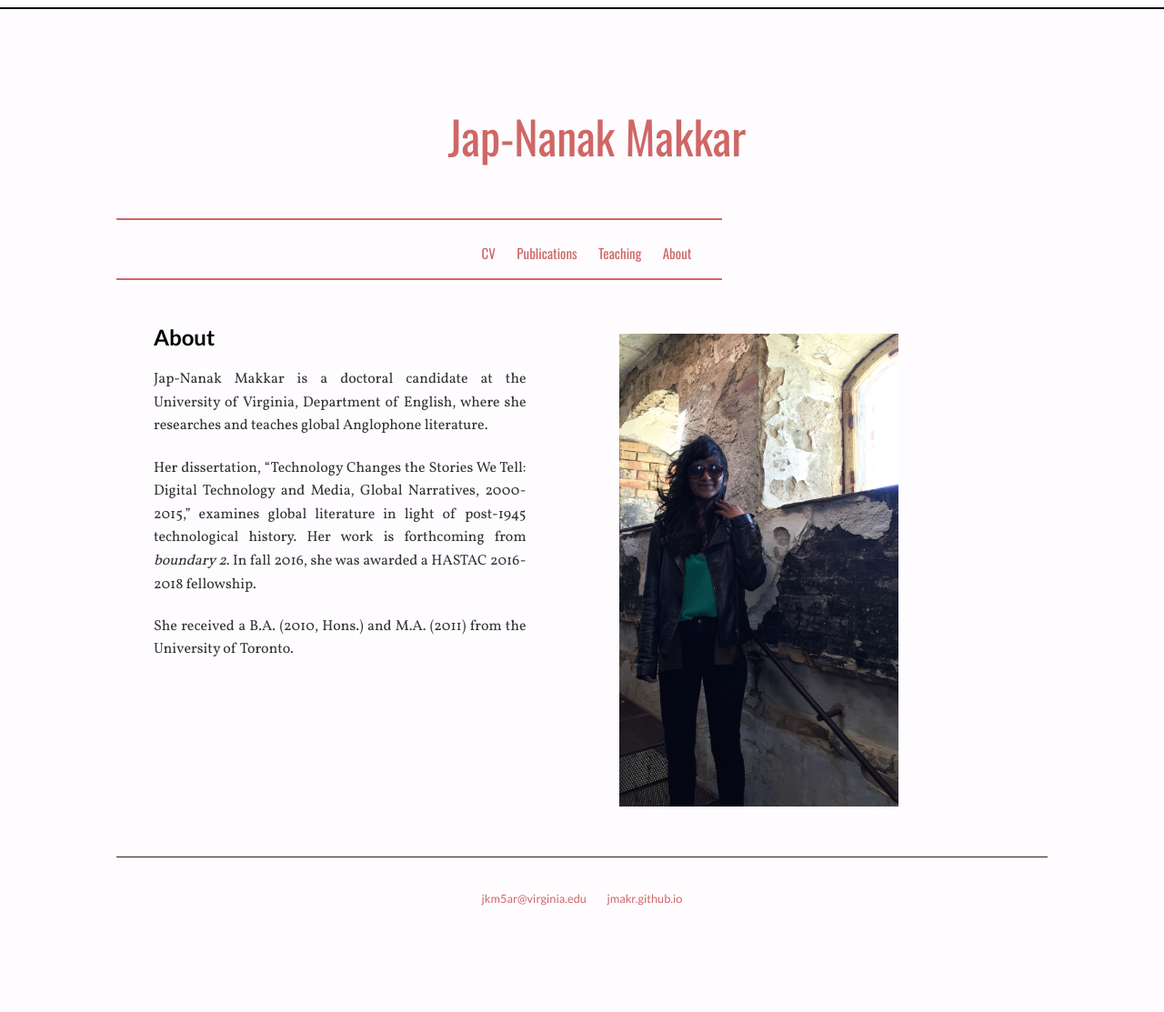
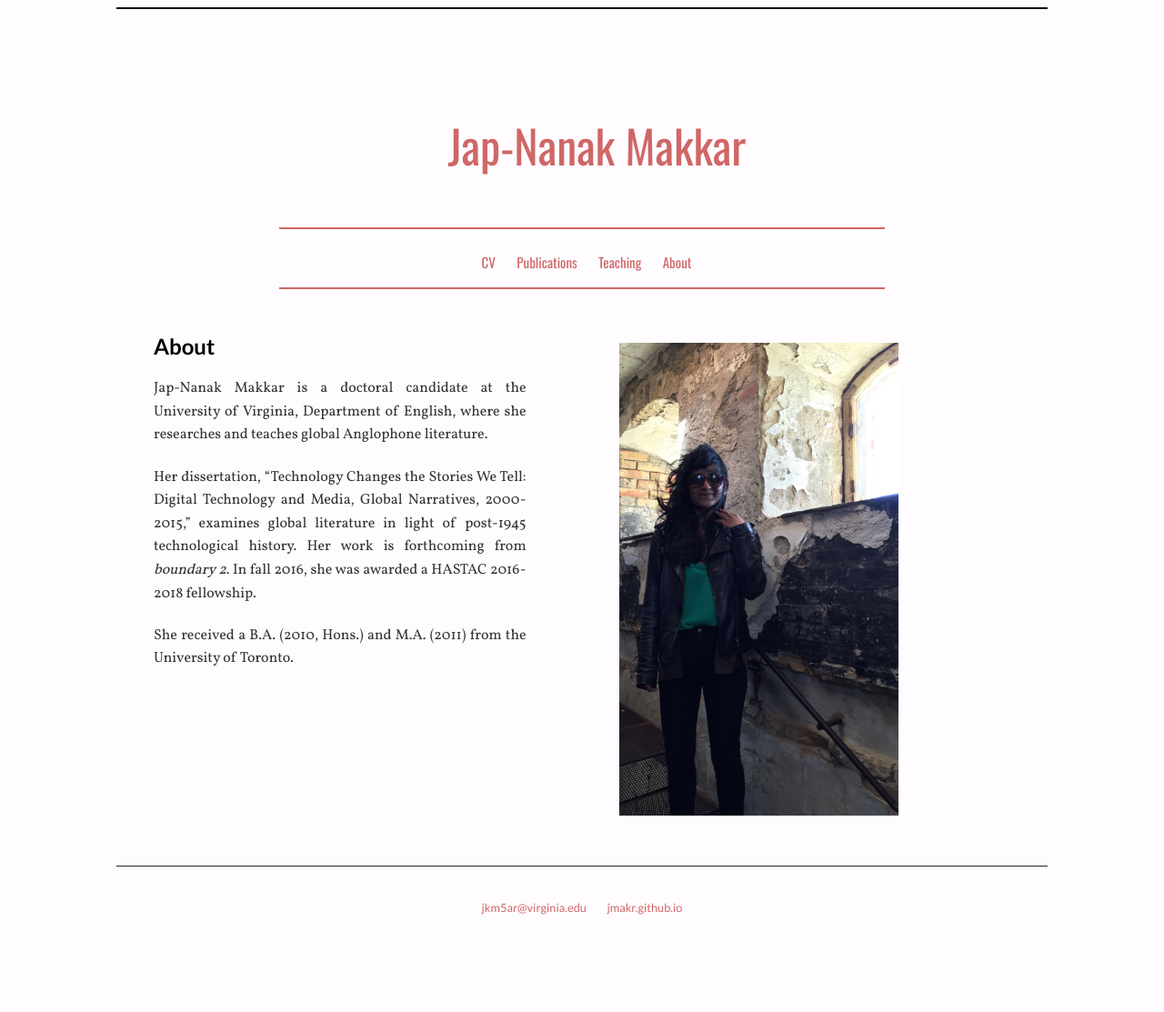
Before and after one commit to jmakr/jmakr.github.io, a Jekyll site: the page built from index.html, in a window 1280 px wide. Shown: the whole page at 91% size. Built offline with Jekyll 4.4.1, drawn with Linux system fonts in a browser that asks for light colours.

Commit message:
Update main.css

```diff
--- a/css/main.css
+++ b/css/main.css
@@ -11,7 +11,7 @@ header {
 }
 
 .hr {
-  position: absolute;
+  position: relative;
   top: 0;
   left: 0;
   width: 100%;
@@ -22,6 +22,8 @@ header {
 .hr2helper {
   display:block;
   width: 65%;
+    margin-left: auto;
+    margin-right: auto;
   text-align: center;
 }
 
```
